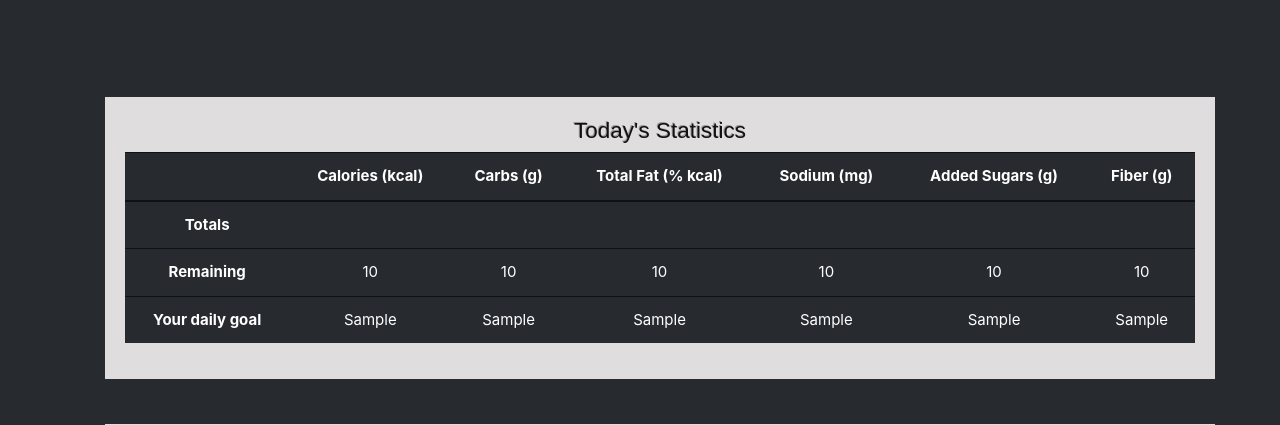
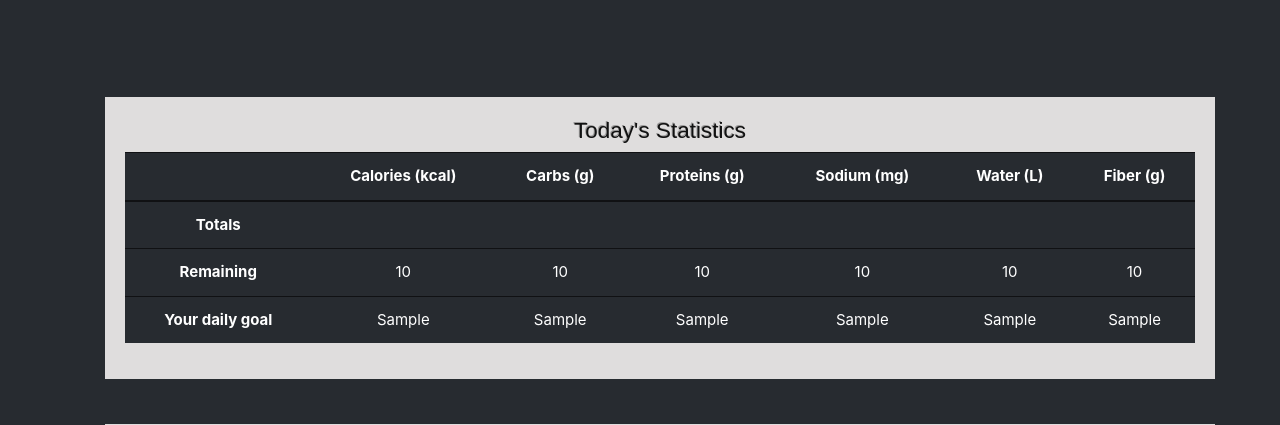
Before and after one commit to Rebel-Scum-Analytical/Team-Project2, a Flask app: template templates/dashboard.html in a window 1280 px wide. Shown: the part 123-548 px from the top of the page. Run offline with Flask 2, Linux system fonts and the light colour scheme; tables that the repository leaves empty hold one stand-in row (values such as "Sample post"); the template is opened without the code that fills it: values that come from a table or form of the project are taken from there, most other values are stand-ins (such as "Sample title", 1, 10 or a date in 2020); parts of the project's set-up code (start-up, migrations or seed data) failed here and were passed over; some libraries are stand-ins or nearby versions.

Commit message:
Added the changes to Daily statistics Goals based on the user gender, height, weight, age, physical activity

```diff
--- a/Query_Visual.py
+++ b/Query_Visual.py
@@ -354,3 +354,17 @@
     values = []
     values.append(data_vitamin_rda[data["gender"]][data["nutrient"]][data["age_key"]])
     return values
+
+def CalculateDailyGoals(user_personal_data):
+    data = user_personal_data
+    age_key = returnAgekey(user_personal_data["date_of_birth"])
+    sodium_goal = data_mineral_rda[data["gender"]]["Sodium"][age_key]
+    print(sodium_goal)
+    goal=[]
+    goal.append(round(calculateCalories(data), 2))
+    goal.append(float(data_macro_rda[data["gender"]]["Carbohydrate"][age_key]))
+    goal.append(float(data_macro_rda[data["gender"]]["Protein"][age_key]))
+    goal.append(float(sodium_goal) * 1000)#the dri is in g/d and we show mg/d hence multiply by 1000
+    goal.append(float(data_macro_rda[data["gender"]]["Water"][age_key]))
+    goal.append(float(data_macro_rda[data["gender"]]["Fiber"][age_key]))
+    return goal
--- a/app.py
+++ b/app.py
@@ -35,7 +35,7 @@
 from wtforms.validators import InputRequired, Length, NumberRange, EqualTo
 import datetime as dt
 from decimal import Decimal
-from Query_Visual import createJson, creatUserPersonalJson, creatplotdata
+from Query_Visual import createJson, creatUserPersonalJson, creatplotdata, CalculateDailyGoals
 import json
 import plotly
 import plotly.graph_objects as go
@@ -182,24 +182,6 @@
 
 # ABOVE CODE IS FOR HEROKU######
 ###################################################
-
-# Commented when using a different method for Heroku
-# engine = create_engine(db_connection_string)
-# inspector = inspect(engine)
-# table_names = inspector.get_table_names()
-# print("Table names are: ", table_names)
-# Set up the base class
-Base = automap_base()
-Base.prepare(db.engine, reflect=True)
-# print(Base.classes.values)
-# Table names
-User_account = Base.classes.user_account
-Meal_record = Base.classes.meal_record
-Nutrition = Base.classes.nutrition
-# Create the database session
-# session_db = Session(bind=engine)
-# print("session_db is: ", session_db)
-# Comment code above for heroku deployment
 
 #############################################################################################
 # Route #1("/")
@@ -387,7 +369,25 @@
 
     # Code to display daily statistics on dashboard - part 1
 
-    daily_goal_list = [1800, 130, 25, 2200, 25, 25.2]
+    # daily_goal_list = [1800, 130, 25, 2200, 25, 25.2]
+    # code added to get the Daily goal as per the user gender, height, weight, age and physical activity
+    cmd1 = (
+    db.session.query(
+        User_account.height.label("height"),
+        User_account.weight.label("weight"),
+        User_account.physical_activity_level.label("phy"),
+        User_account.gender.label("gender"),
+        User_account.date_of_birth.label("dob"),
+    )
+    .join(Meal_record, User_account.username == Meal_record.username)
+    .filter(User_account.username == session["username"])
+    )
+    user_info = cmd1.first()
+    user_personal_data = creatUserPersonalJson(user_info)
+    daily_goal_list = CalculateDailyGoals(user_personal_data)
+    print(daily_goal_list)
+
+
     form = AddMeal(request.form)
     if form.validate_on_submit():
         # flash(f'Meal Added for {form.meal_category.data}!', 'successfully')
@@ -441,7 +441,7 @@
             ).label("carbs"),
             func.round(
                 func.coalesce(
-                    func.sum((Nutrition.Lipid_Total/100)
+                    func.sum((Nutrition.Protein/100)
                     * (Meal_record.amount)
                     * (
                                 case(
@@ -454,9 +454,9 @@
                     ), 0
                 ),
                 2,
-            ).label("fats"),
+            ).label("protein"),
             func.round(
-                func.coalesce(func.sum((Nutrition.Sodium/100)
+                func.coalesce(func.sum(((Nutrition.Sodium)/100)
                 * (Meal_record.amount)
                  * (
                                 case(
@@ -470,7 +470,7 @@
             ).label("sodium"),
             func.round(
                 func.coalesce(
-                    func.sum((Nutrition.Sugar_Total/100)
+                    func.sum(((Nutrition.Water/1000)/100) # we are divding by 1000 to convert ml to Liters
                     * (Meal_record.amount)
                      * (
                                 case(
@@ -483,7 +483,7 @@
                      ), 0
                 ),
                 2,
-            ).label("sugar"),
+            ).label("water"),
             func.round(
                 func.coalesce(func.sum((Nutrition.Fiber/100)
                 * (Meal_record.amount)
@@ -511,9 +511,9 @@
         results = [
             float(daily_stats.cal),
             float(daily_stats.carbs),
-            float(daily_stats.fats),
+            float(daily_stats.protein),
             float(daily_stats.sodium),
-            float(daily_stats.sugar),
+            float(daily_stats.water),
             float(daily_stats.fiber),
         ]
     #      cmd = session_db.query(func.round(func.sum(Nutrition.Energy),0).label('cal'),\
--- a/templates/dashboard.html
+++ b/templates/dashboard.html
@@ -18,9 +18,9 @@
                           <th scope="col"></th> </th>
                           <th scope="col">Calories (kcal)</th>
                           <th scope="col">Carbs (g)</th>
-                          <th scope="col">Total Fat (% kcal)</th>
+                          <th scope="col">Proteins (g)</th>
                           <th scope="col">Sodium (mg)</th>
-                          <th scope="col">Added Sugars (g)</th>
+                          <th scope="col">Water (L)</th>
                           <th scope="col">Fiber (g)</th>
                         </tr>
                     </thead>
@@ -33,9 +33,9 @@
 
                             <td>{{(daily_stats.cal)|round}}</td>
                             <td>{{(daily_stats.carbs)|round}}</td>
-                            <td>{{(daily_stats.fats)|round}}</td>
+                            <td>{{(daily_stats.protein)|round}}</td>
                             <td>{{(daily_stats.sodium)|round}}</td>
-                            <td>{{(daily_stats.sugar)|round}}</td>
+                            <td>{{(daily_stats.water)|round}}</td>
                             <td>{{(daily_stats.fiber)|round}}</td>
 
                         </tr>
```
